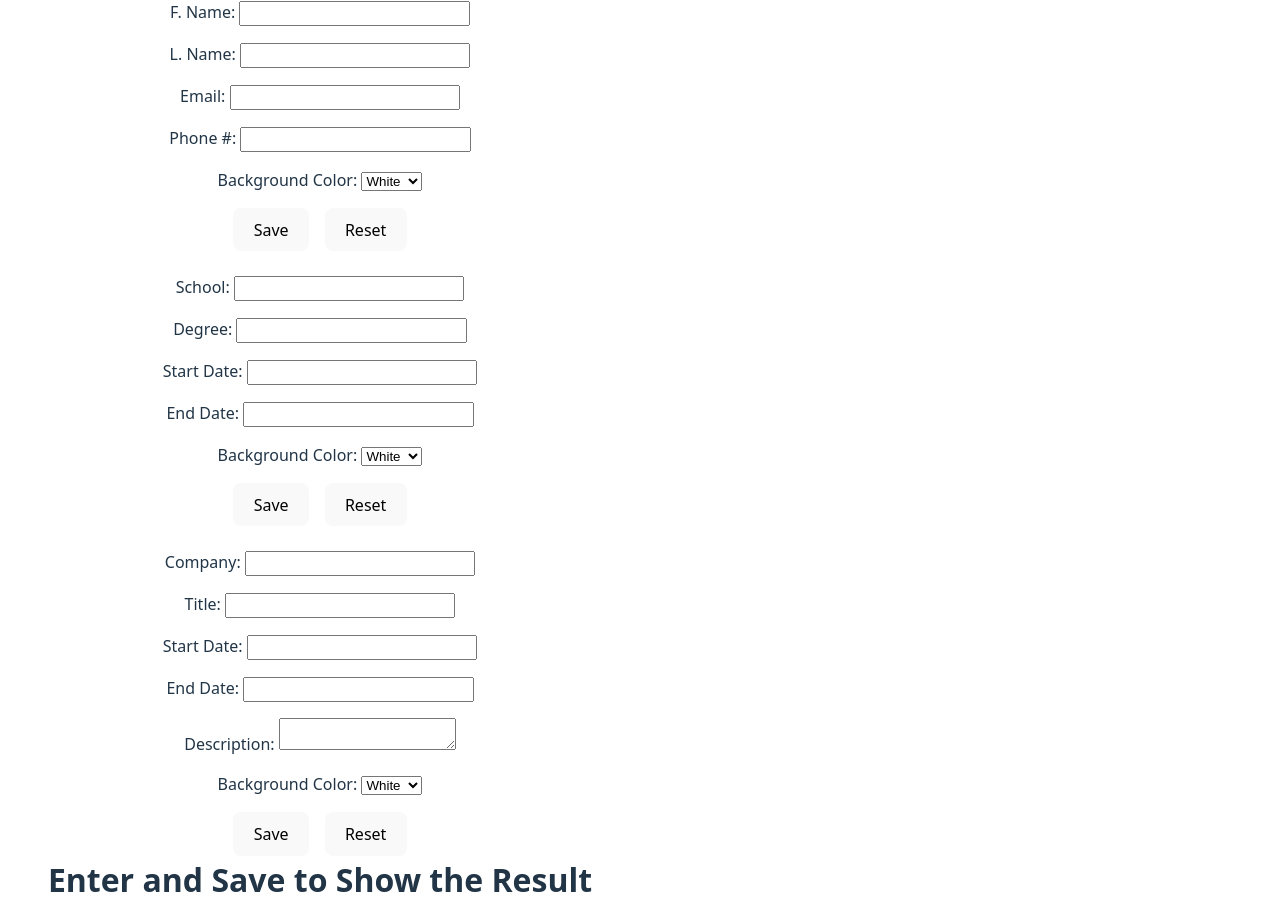
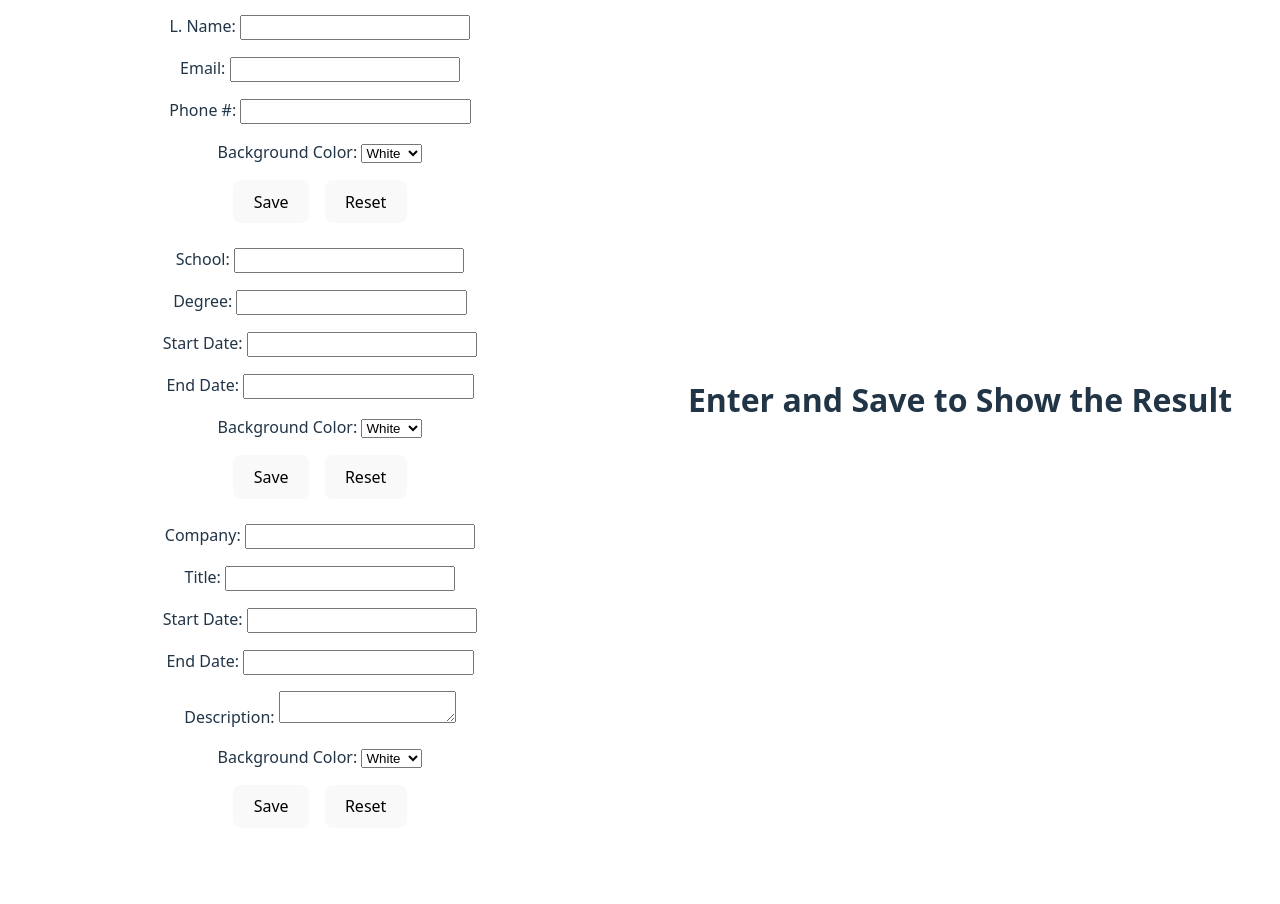
Before and after one commit to rasooli451/CVgenerator, a React (Vite) app: page / in a window 1280 px wide. After the commit the page ends 828 px from the top, so only its background shows below. Built offline with nearby package versions, Linux system fonts and the light colour scheme.

Commit message:
css file for the whole webpage

```diff
--- a/src/index.css
+++ b/src/index.css
@@ -28,11 +28,12 @@ a:hover {
   color: #535bf2;
 }
 
-body {
-  margin: 0;
-  min-height: 100vh;
+
+#root{
+  height: 100vh;
+  width: 100%;
+  display: flex;
 }
-
 
 
 button {
```
